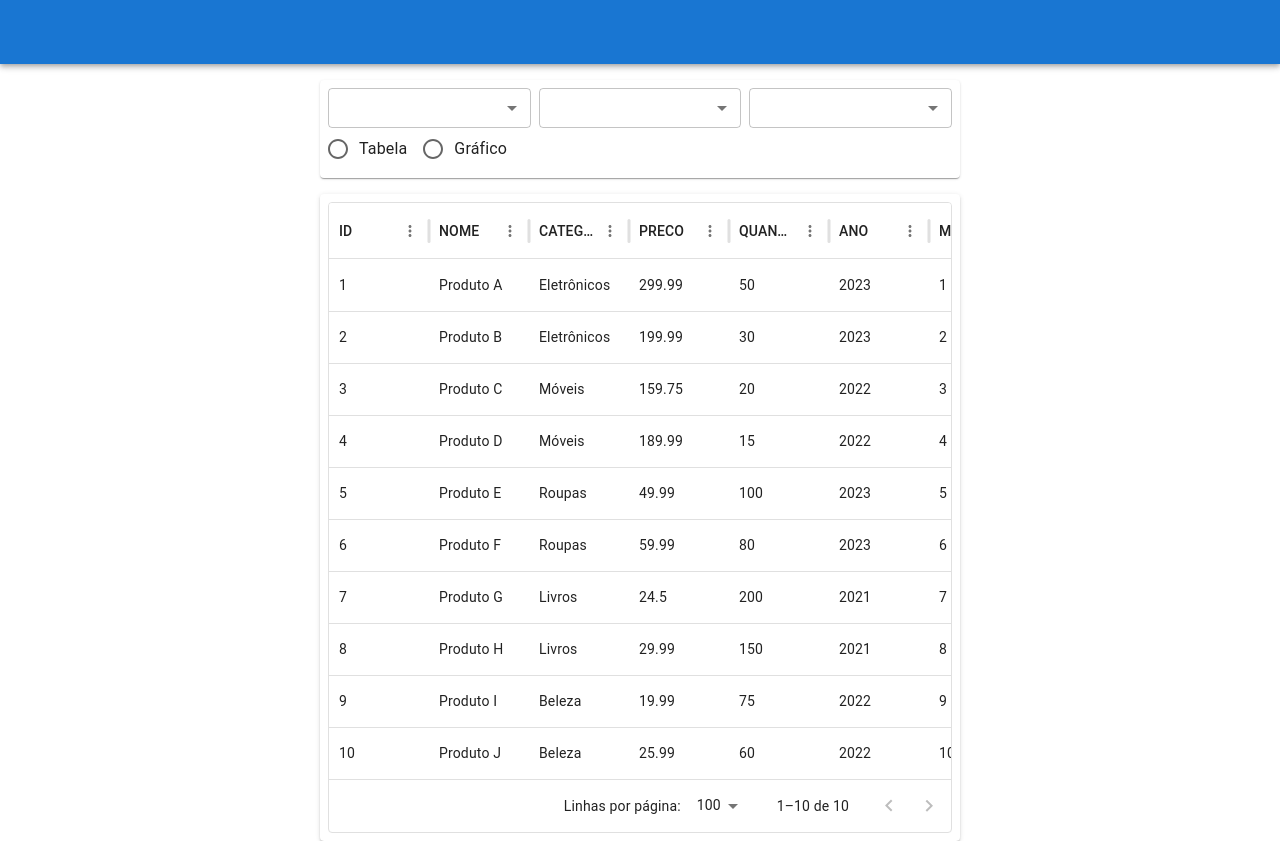
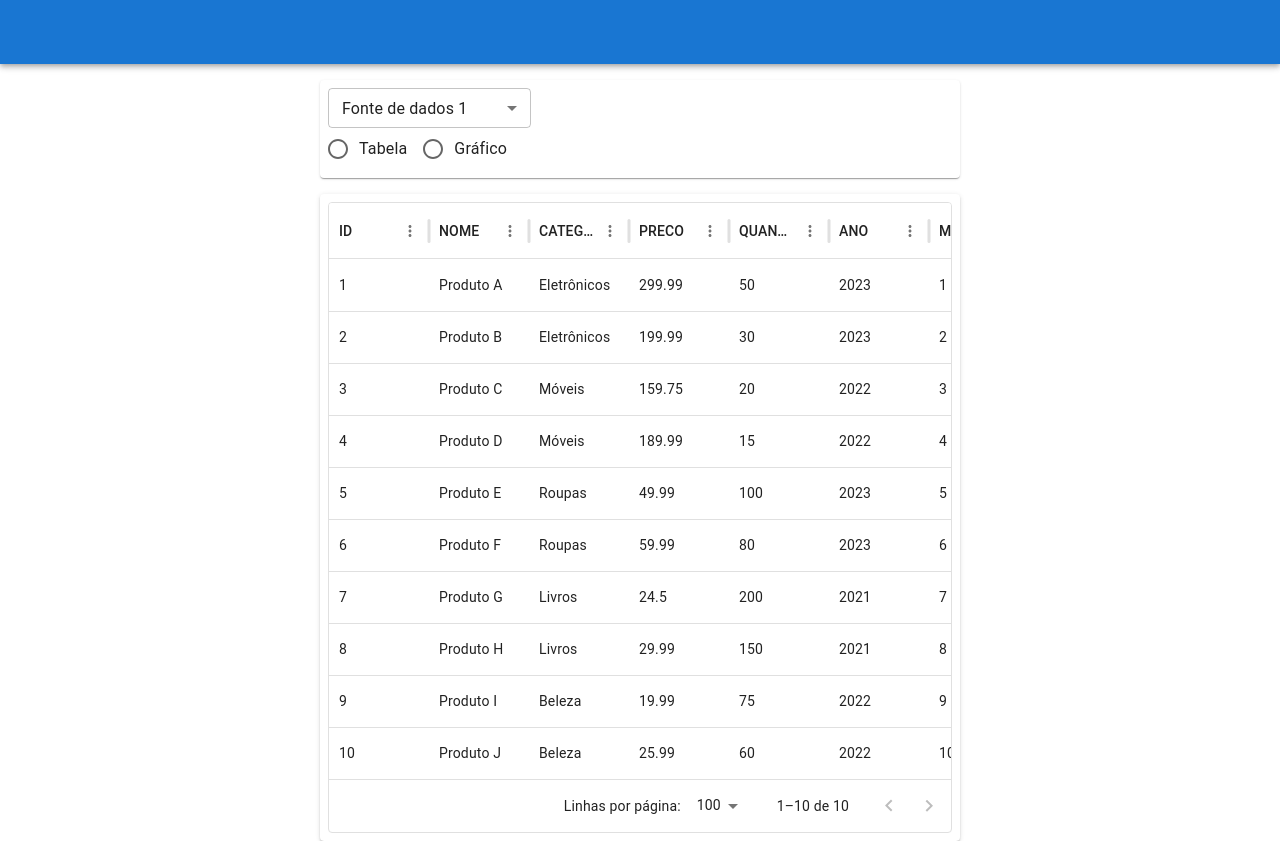
Before and after one commit to heltonfv/react-data-processing, a React (Create React App) app: page / in a window 1280 px wide. Built offline with nearby package versions, Linux system fonts and the light colour scheme.

Commit message:
create hook for option selected

```diff
--- a/src/App.tsx
+++ b/src/App.tsx
@@ -26,12 +26,18 @@ import datasource1 from './datasource/datasource1.json';
 
 function App() {
   const datasources = [
-    { name: "datasource1.json", "title": "Fonte de dados 1" },
-    { name: "datasource2.json", "title": "Fonte de dados 2" },
-    { name: "datasource3.json", "title": "Fonte de dados 3" },
-    { name: "datasource4.json", "title": "Fonte de dados 4" },
-    { name: "datasource5.json", "title": "Fonte de dados 5" }
+    { name: "datasource1.json", title: "Fonte de dados 1" },
+    { name: "datasource2.json", title: "Fonte de dados 2" },
+    { name: "datasource3.json", title: "Fonte de dados 3" },
+    { name: "datasource4.json", title: "Fonte de dados 4" },
+    { name: "datasource5.json", title: "Fonte de dados 5" }
   ];
+
+  const [ selected, setSelected ] = useState(0);
+
+  const handleChange = (event:any) => {
+    setSelected(event.target.value);
+  }
 
   return (
     <Stack direction="column" spacing={2} justifyContent={"center"}>
@@ -49,18 +55,10 @@ function App() {
             <Paper sx={{padding: 1}} elevation={1}>
               <Grid container spacing={1}>
                 <Grid item xs={12} md={4}>
-                  <Select fullWidth label="Teste" size="small">
-                      <MenuItem>Teste</MenuItem>
-                  </Select>
-                </Grid>
-                <Grid item xs={12} md={4}>
-                  <Select fullWidth label="Teste" size="small">
-                    <MenuItem>Teste</MenuItem>
-                  </Select>
-                </Grid>
-                <Grid item xs={12} md={4}>
-                  <Select fullWidth label="Teste" size="small">
-                    <MenuItem>Teste</MenuItem>
+                  <Select onChange={handleChange} value={selected} fullWidth label="Teste" size="small">
+                    {datasources.map((item, index) => (
+                      <MenuItem value={index}>{item.title}</MenuItem>
+                    ))}
                   </Select>
                 </Grid>
               </Grid>
```
